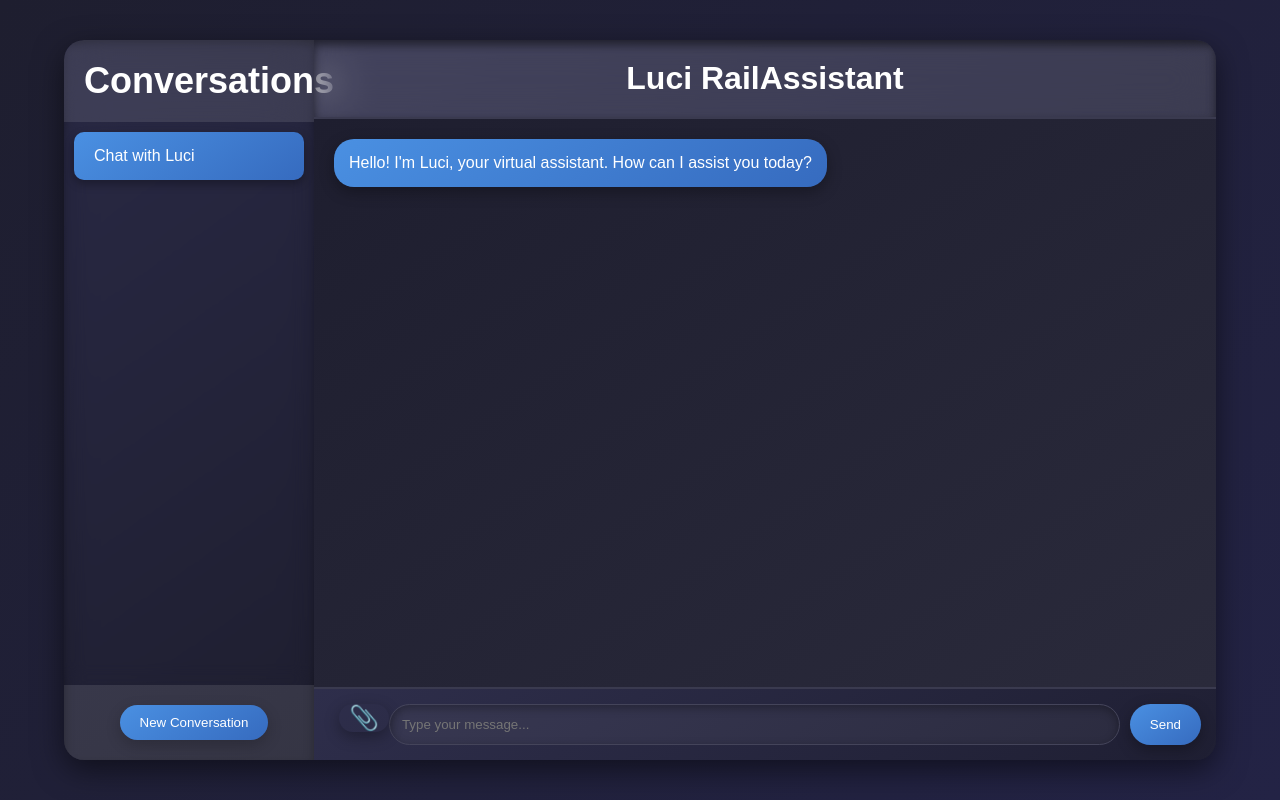
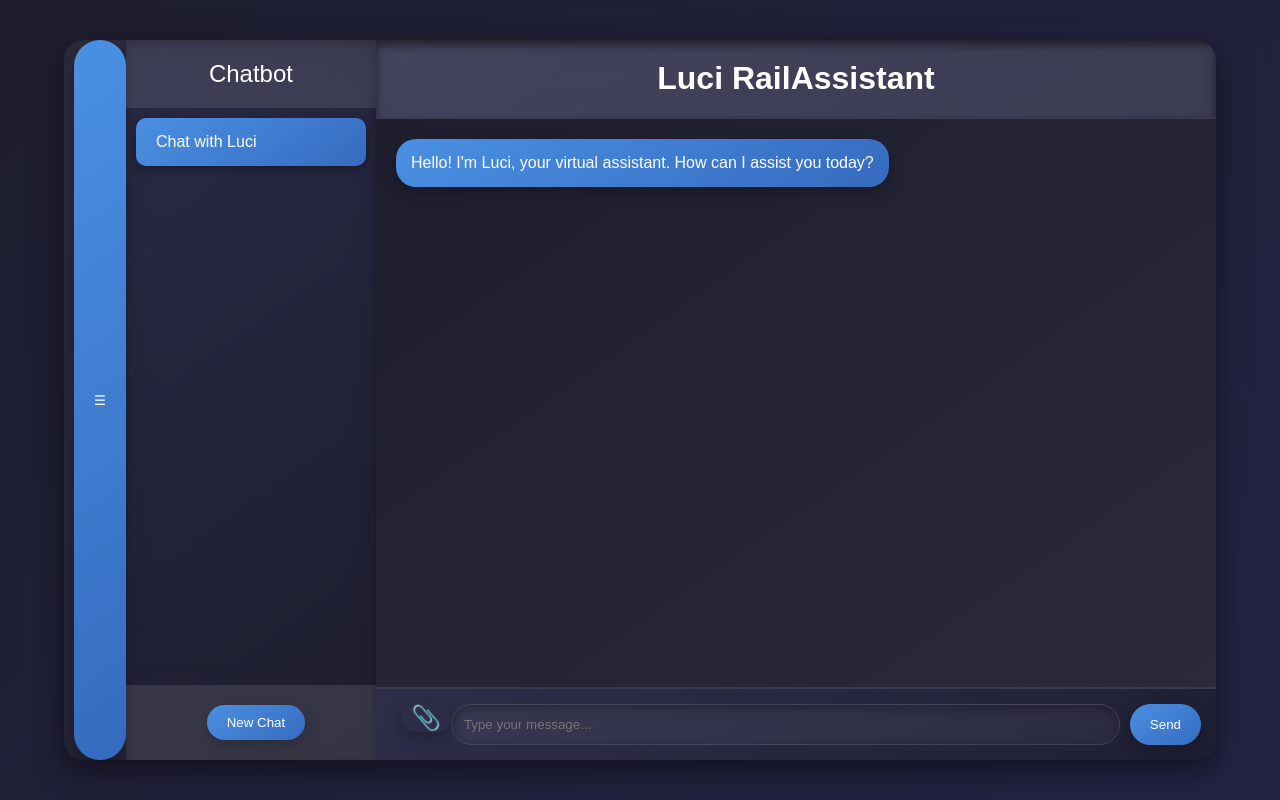
Before and after one commit to nirmallya28/lucibot, a plain HTML site: page index.html in a window 1280 px wide. Drawn offline with Linux system fonts and the light colour scheme.

Commit message:
Update index.html

```diff
--- a/index.html
+++ b/index.html
@@ -8,24 +8,23 @@
 </head>
 <body>
     <div class="container">
-        <aside class="sidebar">
-            <div class="sidebar-header">
-                <h2>Conversations</h2>
-            </div>
+        <button class="sidebar-toggle-btn">&#9776;</button>
+        <div class="sidebar">
+            <div class="sidebar-header">Chatbot</div>
             <div class="conversations-list">
                 <div class="conversation-item active">
                     <span>Chat with Luci</span>
                 </div>
             </div>
             <div class="sidebar-footer">
-                <button class="new-conversation-btn">New Conversation</button>
+                <button class="new-conversation-btn">New Chat</button>
             </div>
-        </aside>
+        </div>
 
         <div class="chat-area">
-            <header class="chat-header">
+            <div class="chat-header">
                 <h1>Luci RailAssistant</h1>
-            </header>
+            </div>
             <div class="chat-box" id="chat-box">
                 <div class="message bot-message">
                     Hello! I'm Luci, your virtual assistant. How can I assist you today?
@@ -43,10 +42,15 @@
                     <input type="file" id="file-input" style="display: none;" onchange="handleFileUpload(event)">
                 </div>
                 <input type="text" id="user-input" placeholder="Type your message..." onkeypress="sendMessage(event)">
-                <button onclick="sendMessage()">Send</button>
+                <button id="send-button">Send</button>
             </div>
         </div>
     </div>
     <script src="script.js"></script>
+    <script>
+        document.querySelector('.sidebar-toggle-btn').addEventListener('click', function() {
+            document.querySelector('.sidebar').classList.toggle('active');
+        });
+    </script>
 </body>
 </html>
```
